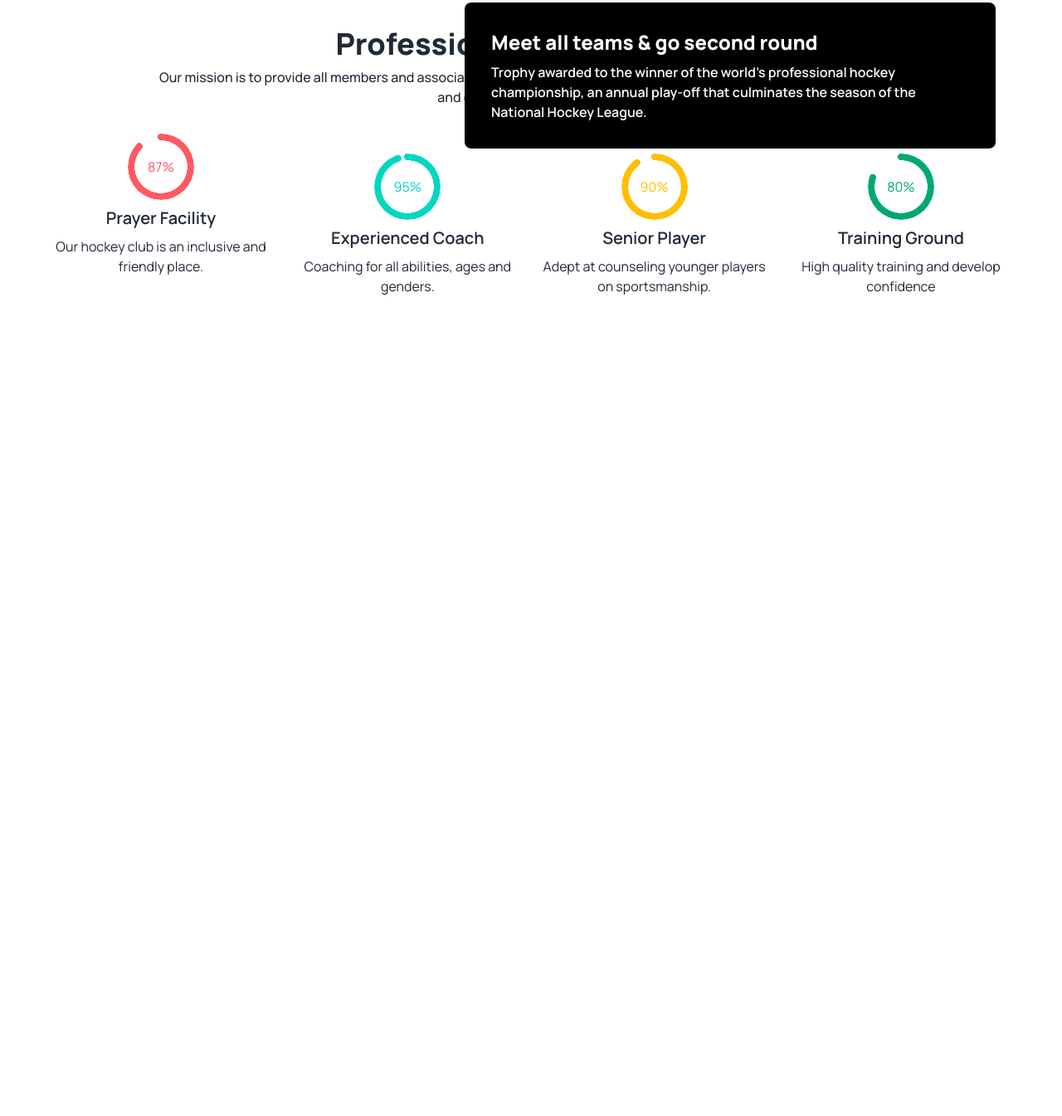
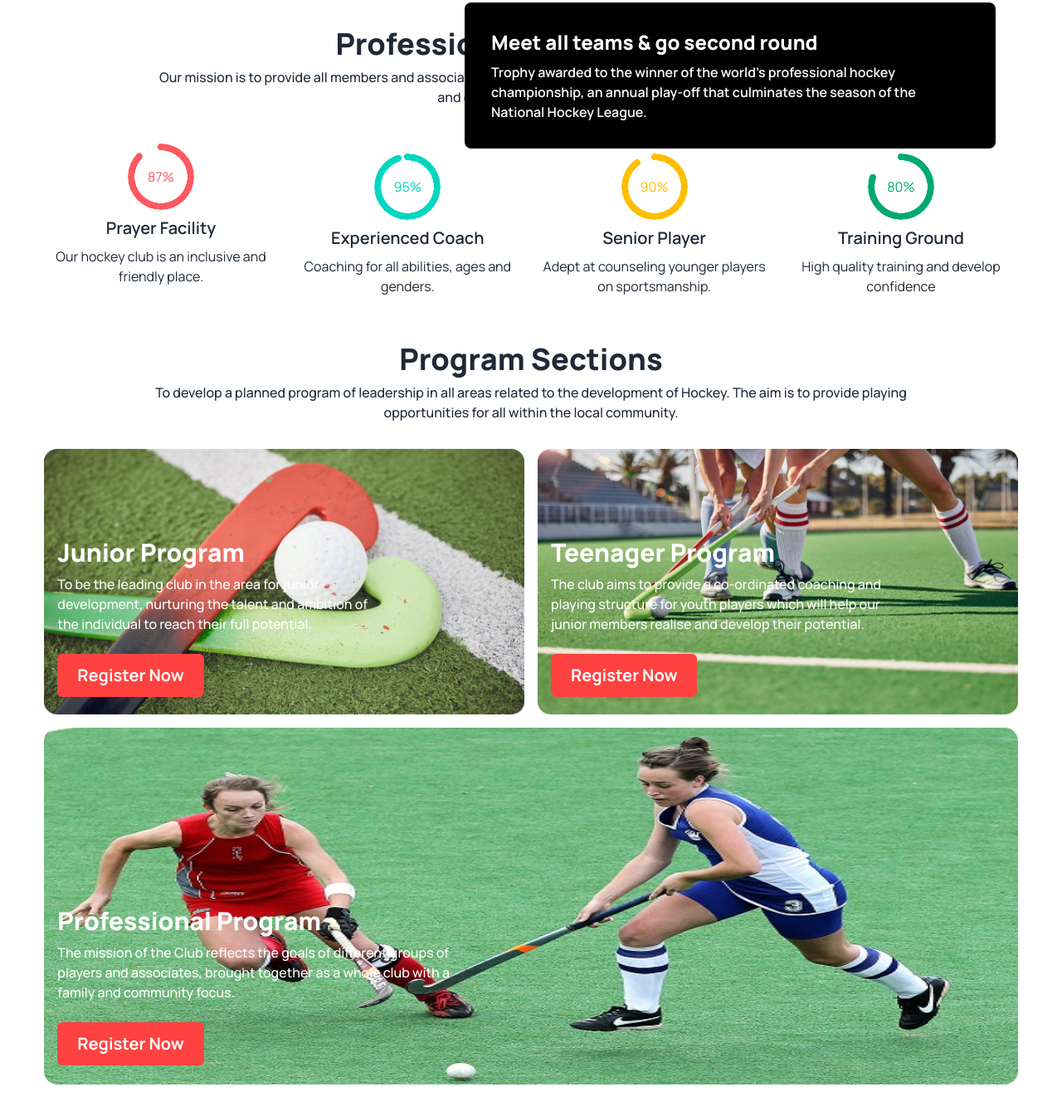
Before and after one commit to BJOARDER7/hockey-tournament, a plain HTML site: page index.html in a window 1280 px wide. Shown: the part 589-1934 px from the top of the page at 83% size. Before the commit the page ends 978 px from the top, so only its background shows below. Drawn offline with nearby package versions, Linux system fonts and the light colour scheme.

Commit message:
programs section added

```diff
--- a/index.html
+++ b/index.html
@@ -89,12 +89,13 @@
       </div>
     </header>
     <main>
+      <!-- Professional hockey club section -->
       <section class="mb-4 lg:mb-8">
         <div class="text-center mt-6 lg:mt-10 mx-4 lg:mx-32 mb-4 lg:mb-8">
           <h3 class="font-extrabold text-xl lg:text-4xl mb-2">Professional Hockeys Club</h3>
           <p class="font-medium text-sm lg:text-base">Our mission is to provide all members and associates of the Club with pathways and opportunities to fulfil their individual and collective goals in hockey.</p>
         </div>
-        <div class="lg:flex lg:space-x-4 space-y-6">
+        <div class="lg:flex lg:items-center lg:space-x-4 space-y-6">
         <div class="text-center space-y-2 flex-1">
           <div class="radial-progress text-error" style="--value:87;" role="progressbar">87%</div>
           <h4 class="font-semibold text-xl">Prayer Facility</h4>
@@ -118,6 +119,50 @@
         </div>
       </div>
       </section>
+      <!-- Program section -->
+      <section class="my-6 lg:my-14">
+        <div class="text-center mt-4 lg:mt-10 mx-4 lg:mx-32 mb-4 lg:mb-8">
+          <h3 class="font-extrabold text-2xl lg:text-4xl mb-2">Program Sections</h3>
+          <p class="font-medium text-sm lg:text-base">To develop a planned program of leadership in all areas related to the development of Hockey. The aim is to provide playing opportunities for all within the local community.</p>
+        </div>
+        <div class="space-y-4">
+          <div class="lg:flex lg:gap-4 space-y-4 lg:space-y-0">
+            <div class="relative w-full h-60 lg:h-full">
+              <img src="Images/2.png" alt="Placeholder Image" class="w-full h-full lg:h-80">
+              <div class="absolute top-6 lg:top-1/3 left-0 ps-4 space-y-3 lg:space-y-6">
+                <div class="text-white space-y-2 w-10/12 lg:w-[400px]">
+                  <h2 class="text-xl lg:text-3xl font-extrabold">Junior Program</h2>
+                  <p class="font-medium">To be the leading club in the area for junior development, nurturing the talent and ambition of the individual to reach their full potential.</p>
+                </div>
+                <button class="bg-[#FF4240] px-4 lg:px-6 py-2 lg:py-3 rounded-md text-white text-base lg:text-xl font-bold">Register Now</button>
+              </div>
+          </div>
+          <div class="relative w-full h-60 lg:h-full">
+            <img src="Images/3.png" alt="Placeholder Image" class="w-full h-full lg:h-80">
+            <div class="absolute top-6 lg:top-1/3 left-0 ps-4 space-y-3 lg:space-y-6">
+              <div class="text-white space-y-2 w-10/12 lg:w-[400px]">
+                <h2 class="text-xl lg:text-3xl font-extrabold">Teenager Program</h2>
+                <p class="font-medium">The club aims to provide a co-ordinated coaching and playing structure for youth players which will help our junior members realise and develop their potential.</p>
+              </div>
+              <button class="bg-[#FF4240] px-4 lg:px-6 py-2 lg:py-3 rounded-md text-white text-base lg:text-xl font-bold">Register Now</button>
+            </div>
+        </div>
+          </div>
+          <div>
+            <div class="relative w-full h-60 lg:h-full">
+              <img src="Images/4.jpg" alt="Placeholder Image" class="w-full h-full lg:h-[430px] rounded-2xl">
+              <div class="absolute top-6 lg:top-1/2 left-0 ps-4 space-y-3 lg:space-y-6">
+                <div class="text-white space-y-2 w-10/12 lg:w-[500px]">
+                  <h2 class="text-xl lg:text-3xl font-extrabold">Professional Program</h2>
+                  <p class="font-medium">The mission of the Club reflects the goals of different groups of players and associates, brought together as a whole club with a family and community focus.</p>
+                </div>
+                <button class="bg-[#FF4240] px-4 lg:px-6 py-2 lg:py-3 rounded-md text-white text-base lg:text-xl font-bold">Register Now</button>
+              </div>
+          </div>
+          </div>
+        </div>
+
+      </section>
 
     </main>
     <footer>
```
